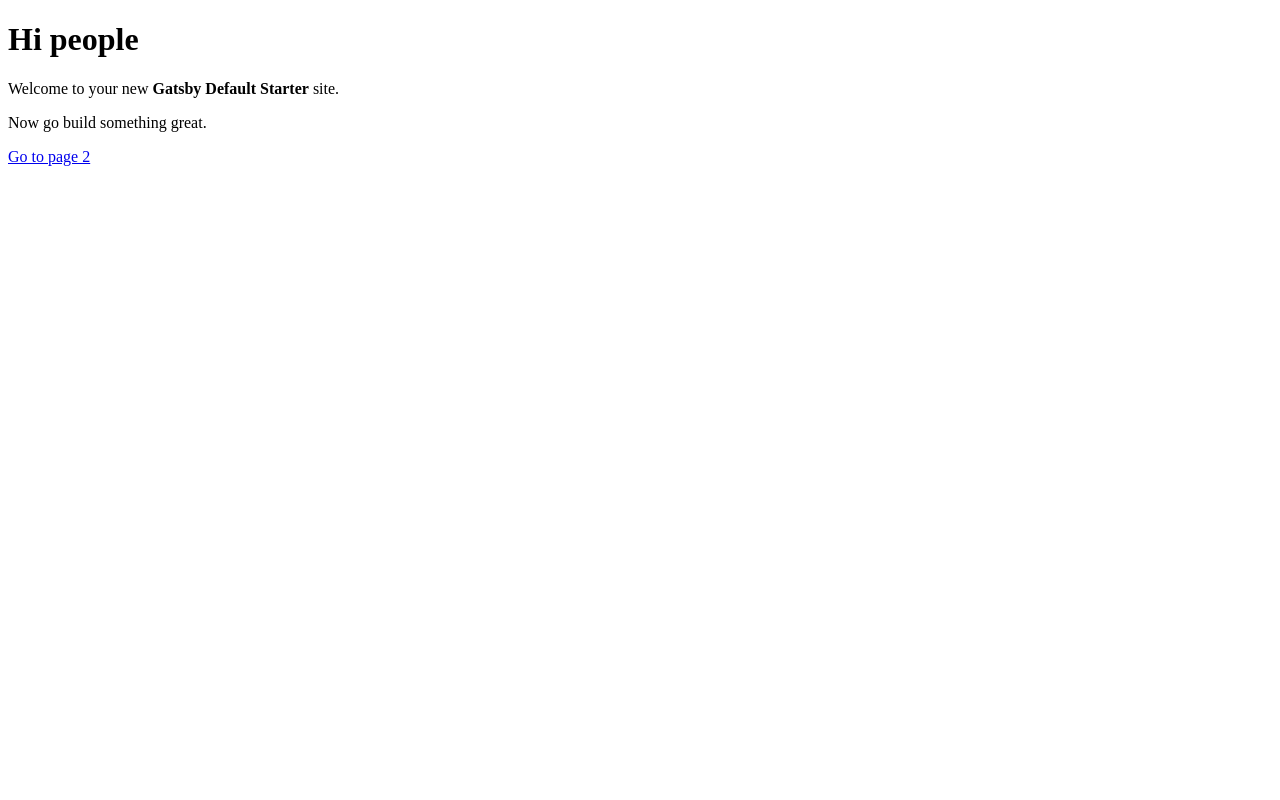
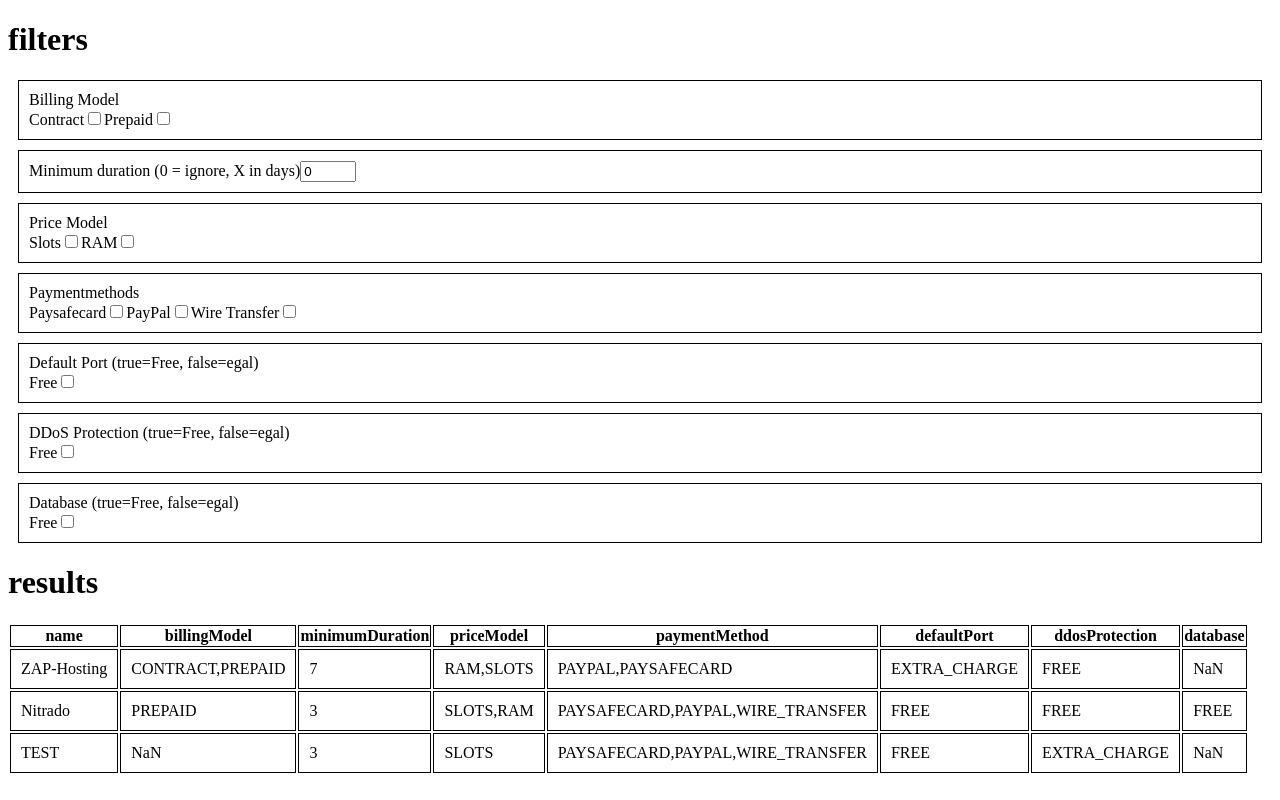
Before and after one commit to MarcMogdanz/MinecraftHostingComparison, a Gatsby site: page / in a window 1280 px wide. Built offline with nearby package versions, Linux system fonts and the light colour scheme; Gatsby itself is replaced by a stand-in of ours.

Commit message:
first working version without data/styles

```diff
--- a/package.json
+++ b/package.json
@@ -27,7 +27,8 @@
     "prop-types": "^15.7.2",
     "react": "^16.12.0",
     "react-dom": "^16.12.0",
-    "react-helmet": "^5.2.1"
+    "react-helmet": "^5.2.1",
+    "styled-components": "^5.0.0"
   },
   "devDependencies": {
     "@types/node": "^13.1.8",
@@ -35,6 +36,7 @@
     "@types/react": "^16.9.17",
     "@types/react-dom": "^16.9.4",
     "@types/react-helmet": "^5.0.15",
+    "@types/styled-components": "^4.4.2",
     "prettier": "^1.19.1",
     "tslint": "^5.20.1",
     "tslint-loader": "^3.5.4",
--- /dev/null
+++ b/src/Companies.ts
@@ -0,0 +1,53 @@
+import Company, {
+  BillingModel,
+  PriceModel,
+  PaymentMethod,
+  DefaultPort,
+  DDoSProtection,
+  Database,
+} from "./Company";
+
+const zapHosting = new Company(
+  "ZAP-Hosting",
+  [BillingModel.CONTRACT, BillingModel.PREPAID],
+  7,
+  [PriceModel.RAM, PriceModel.SLOTS],
+  [PaymentMethod.PAYPAL, PaymentMethod.PAYSAFECARD],
+  DefaultPort.EXTRA_CHARGE,
+  DDoSProtection.FREE,
+  null,
+);
+
+const nitrado = new Company(
+  "Nitrado",
+  [BillingModel.PREPAID],
+  3,
+  [PriceModel.SLOTS, PriceModel.RAM],
+  [
+    PaymentMethod.PAYSAFECARD,
+    PaymentMethod.PAYPAL,
+    PaymentMethod.WIRE_TRANSFER,
+  ],
+  DefaultPort.FREE,
+  DDoSProtection.FREE,
+  Database.FREE,
+);
+
+const test = new Company(
+  "TEST",
+  null,
+  3,
+  [PriceModel.SLOTS],
+  [
+    PaymentMethod.PAYSAFECARD,
+    PaymentMethod.PAYPAL,
+    PaymentMethod.WIRE_TRANSFER,
+  ],
+  DefaultPort.FREE,
+  DDoSProtection.EXTRA_CHARGE,
+  null,
+);
+
+const AllCompanies = [zapHosting, nitrado, test];
+
+export { AllCompanies };
--- /dev/null
+++ b/src/Company.ts
@@ -0,0 +1,66 @@
+export default class Company {
+  // TODO: change to private
+  public name: string;
+  public billingModel: BillingModel[] | null;
+  public minimumDuration: number | null; // in days
+  public priceModel: PriceModel[] | null;
+  public paymentMethods: PaymentMethod[] | null;
+  public defaultPort: DefaultPort | null;
+  public ddosProtection: DDoSProtection | null;
+  public database: Database | null;
+  // TODO: Backups (Filter)
+  // TODO: Mods (Filter)
+  // TODO: Server Locations (Filter)
+  // TODO: Company Locations (Filter)
+
+  constructor(
+    name: string,
+    billingModel: BillingModel[] | null,
+    minimumDuration: number | null,
+    priceModel: PriceModel[] | null,
+    paymentMethods: PaymentMethod[] | null,
+    defaultPort: DefaultPort | null,
+    ddosProtection: DDoSProtection | null,
+    database: Database | null,
+  ) {
+    this.name = name;
+    this.billingModel = billingModel;
+    this.minimumDuration = minimumDuration;
+    this.priceModel = priceModel;
+    this.paymentMethods = paymentMethods;
+    this.defaultPort = defaultPort;
+    this.ddosProtection = ddosProtection;
+    this.database = database;
+  }
+}
+
+export enum BillingModel {
+  PREPAID = "PREPAID",
+  CONTRACT = "CONTRACT",
+}
+
+export enum PriceModel {
+  SLOTS = "SLOTS",
+  RAM = "RAM",
+}
+
+export enum PaymentMethod {
+  PAYSAFECARD = "PAYSAFECARD",
+  PAYPAL = "PAYPAL",
+  WIRE_TRANSFER = "WIRE_TRANSFER",
+}
+
+export enum DefaultPort {
+  FREE = "FREE",
+  EXTRA_CHARGE = "EXTRA_CHARGE",
+}
+
+export enum DDoSProtection {
+  FREE = "FREE",
+  EXTRA_CHARGE = "EXTRA_CHARGE",
+}
+
+export enum Database {
+  FREE = "FREE",
+  EXTRA_CHARGE = "EXTRA_CHARGE",
+}
--- /dev/null
+++ b/src/components/FilterElement.tsx
@@ -0,0 +1,76 @@
+import * as React from "react";
+
+function TextFilter({
+  labelText,
+  name,
+  value,
+  handleChange,
+}: {
+  labelText: string;
+  name: string;
+  value: string;
+  handleChange: (event: React.ChangeEvent<HTMLInputElement>) => void;
+}) {
+  return (
+    <label>
+      {labelText}
+      <input name={name} type="text" value={value} onChange={handleChange} />
+    </label>
+  );
+}
+
+function CheckboxFilter({
+  labelText,
+  name,
+  checked,
+  handleChange,
+}: {
+  labelText: string;
+  name: string;
+  checked: boolean;
+  handleChange: (event: React.ChangeEvent<HTMLInputElement>) => void;
+}) {
+  return (
+    <label>
+      {labelText}
+      <input
+        name={name}
+        type="checkbox"
+        checked={checked}
+        onChange={handleChange}
+      />
+    </label>
+  );
+}
+
+function NumberFilter({
+  labelText,
+  name,
+  value,
+  min,
+  max,
+  handleChange,
+}: {
+  labelText: string;
+  name: string;
+  value: number;
+  min: number;
+  max: number;
+  handleChange: (event: React.ChangeEvent<HTMLInputElement>) => void;
+}) {
+  return (
+    <label>
+      {labelText}
+      <input
+        name={name}
+        type="number"
+        min={min}
+        max={max}
+        value={value}
+        onChange={handleChange}
+      />
+    </label>
+  );
+}
+
+export { TextFilter, CheckboxFilter, NumberFilter };
--- /dev/null
+++ b/src/components/Filters.tsx
@@ -0,0 +1,396 @@
+import * as React from "react";
+import styled from "styled-components";
+import Company, {
+  BillingModel,
+  PriceModel,
+  PaymentMethod,
+  DefaultPort,
+  DDoSProtection,
+  Database,
+} from "../Company";
+import { AllCompanies } from "../Companies";
+import { /*TextFilter,*/ CheckboxFilter, NumberFilter } from "./FilterElement";
+
+// @ts-ignore
+interface FiltersProps {
+  updateCompanies: (companies: Company[]) => void;
+}
+
+interface FiltersState {
+  name: string;
+  billingModelPrepaid: boolean;
+  billingModelContract: boolean;
+  minimumDuration: number;
+  priceModelSlots: boolean;
+  priceModelRam: boolean;
+  paymentMethodPaysafecard: boolean;
+  paymentMethodPayPal: boolean;
+  paymentMethodWireTransfer: boolean;
+  defaultPortFree: boolean;
+  ddosProtectionFree: boolean;
+  databaseFree: boolean;
+}
+
+export default class Filters extends React.Component<
+  FiltersProps,
+  FiltersState
+> {
+  // @ts-ignore
+  constructor(props) {
+    super(props);
+
+    this.state = {
+      name: "",
+      billingModelContract: false,
+      billingModelPrepaid: false,
+      minimumDuration: 0, // TODO: set to 30
+      priceModelSlots: false,
+      priceModelRam: false,
+      paymentMethodPaysafecard: false,
+      paymentMethodPayPal: false,
+      paymentMethodWireTransfer: false,
+      defaultPortFree: false,
+      ddosProtectionFree: false,
+      databaseFree: false,
+    };
+
+    this.handleChange = this.handleChange.bind(this);
+    this.handleSubmit = this.handleSubmit.bind(this);
+  }
+
+  public render() {
+    return (
+      <>
+        <form onSubmit={this.handleSubmit}>
+          {/*
+          <Divider>
+            <TextFilter
+              labelText="Name"
+              name="name"
+              value={this.state.name}
+              handleChange={this.handleChange}
+            />
+          </Divider>
+          */}
+
+          <Divider>
+            <div>Billing Model</div>
+            <CheckboxFilter
+              labelText="Contract"
+              name="billingModelContract"
+              checked={this.state.billingModelContract}
+              handleChange={this.handleChange}
+            />
+            <CheckboxFilter
+              labelText="Prepaid"
+              name="billingModelPrepaid"
+              checked={this.state.billingModelPrepaid}
+              handleChange={this.handleChange}
+            />
+          </Divider>
+
+          <Divider>
+            <NumberFilter
+              labelText="Minimum duration (0 = ignore, X in days)"
+              name="minimumDuration"
+              value={this.state.minimumDuration}
+              min={0}
+              max={90}
+              handleChange={this.handleChange}
+            />
+          </Divider>
+
+          <Divider>
+            <div>Price Model</div>
+            <CheckboxFilter
+              labelText="Slots"
+              name="priceModelSlots"
+              checked={this.state.priceModelSlots}
+              handleChange={this.handleChange}
+            />
+            <CheckboxFilter
+              labelText="RAM"
+              name="priceModelRam"
+              checked={this.state.priceModelRam}
+              handleChange={this.handleChange}
+            />
+          </Divider>
+
+          <Divider>
+            <div>Paymentmethods</div>
+            <CheckboxFilter
+              labelText="Paysafecard"
+              name="paymentMethodPaysafecard"
+              checked={this.state.paymentMethodPaysafecard}
+              handleChange={this.handleChange}
+            />
+            <CheckboxFilter
+              labelText="PayPal"
+              name="paymentMethodPayPal"
+              checked={this.state.paymentMethodPayPal}
+              handleChange={this.handleChange}
+            />
+            <CheckboxFilter
+              labelText="Wire Transfer"
+              name="paymentMethodWireTransfer"
+              checked={this.state.paymentMethodWireTransfer}
+              handleChange={this.handleChange}
+            />
+          </Divider>
+
+          <Divider>
+            <div>Default Port (true=Free, false=egal)</div>
+            <CheckboxFilter
+              labelText="Free"
+              name="defaultPortFree"
+              checked={this.state.defaultPortFree}
+              handleChange={this.handleChange}
+            />
+          </Divider>
+
+          <Divider>
+            <div>DDoS Protection (true=Free, false=egal)</div>
+            <CheckboxFilter
+              labelText="Free"
+              name="ddosProtectionFree"
+              checked={this.state.ddosProtectionFree}
+              handleChange={this.handleChange}
+            />
+          </Divider>
+
+          <Divider>
+            <div>Database (true=Free, false=egal)</div>
+            <CheckboxFilter
+              labelText="Free"
+              name="databaseFree"
+              checked={this.state.databaseFree}
+              handleChange={this.handleChange}
+            />
+          </Divider>
+        </form>
+        {/* <Table companies={companies} /> */}
+      </>
+    );
+  }
+
+  private getFilteredCompanies(): Company[] {
+    const {
+      billingModelContract,
+      billingModelPrepaid,
+      minimumDuration,
+      priceModelSlots,
+      priceModelRam,
+      paymentMethodPaysafecard,
+      paymentMethodPayPal,
+      paymentMethodWireTransfer,
+      defaultPortFree,
+      ddosProtectionFree,
+      databaseFree,
+    } = this.state;
+    let filteredCompanies: Company[] = AllCompanies;
+
+    // TODO: name
+
+    // billingModelContract
+    if (billingModelContract) {
+      filteredCompanies = filteredCompanies.filter(company => {
+        if (
+          company.billingModel &&
+          company.billingModel.includes(BillingModel.CONTRACT)
+        ) {
+          return true;
+        }
+
+        return false;
+      });
+    }
+
+    // billingModelPrepaid
+    if (billingModelPrepaid) {
+      filteredCompanies = filteredCompanies.filter(company => {
+        if (
+          company.billingModel &&
+          company.billingModel.includes(BillingModel.PREPAID)
+        ) {
+          return true;
+        }
+
+        return false;
+      });
+    }
+
+    // minimumDuration
+    if (minimumDuration && minimumDuration !== 0) {
+      filteredCompanies = filteredCompanies.filter(company => {
+        if (
+          company.minimumDuration &&
+          company.minimumDuration <= minimumDuration
+        ) {
+          return true;
+        }
+
+        return false;
+      });
+    }
+
+    // priceModelSlots
+    if (priceModelSlots) {
+      filteredCompanies = filteredCompanies.filter(company => {
+        if (
+          company.priceModel &&
+          company.priceModel.includes(PriceModel.SLOTS)
+        ) {
+          return true;
+        }
+
+        return false;
+      });
+    }
+
+    // priceModelRam
+    if (priceModelRam) {
+      filteredCompanies = filteredCompanies.filter(company => {
+        if (company.priceModel && company.priceModel.includes(PriceModel.RAM)) {
+          return true;
+        }
+
+        return false;
+      });
+    }
+
+    // paymentMethodPaysafecard
+    if (paymentMethodPaysafecard) {
+      filteredCompanies = filteredCompanies.filter(company => {
+        if (
+          company.paymentMethods &&
+          company.paymentMethods.includes(PaymentMethod.PAYSAFECARD)
+        ) {
+          return true;
+        }
+
+        return false;
+      });
+    }
+
+    // paymentMethodPayPal
+    if (paymentMethodPayPal) {
+      filteredCompanies = filteredCompanies.filter(company => {
+        if (
+          company.paymentMethods &&
+          company.paymentMethods.includes(PaymentMethod.PAYPAL)
+        ) {
+          return true;
+        }
+
+        return false;
+      });
+    }
+
+    // paymentMethodWireTransfer
+    if (paymentMethodWireTransfer) {
+      filteredCompanies = filteredCompanies.filter(company => {
+        if (
+          company.paymentMethods &&
+          company.paymentMethods.includes(PaymentMethod.WIRE_TRANSFER)
+        ) {
+          return true;
+        }
+
+        return false;
+      });
+    }
+
+    // defaultPortFree (true=Free, false=egal)
+    filteredCompanies = filteredCompanies.filter(company => {
+      // filter is not set, all companies are valid
+      if (!defaultPortFree) {
+        return true;
+      }
+
+      // filter is set to free
+      if (company.defaultPort === DefaultPort.FREE) {
+        return true;
+      }
+
+      return false;
+    });
+
+    // ddosProtectionFree (true=Free, false=egal)
+    filteredCompanies = filteredCompanies.filter(company => {
+      // filter is not set, all companies are valid
+      if (!ddosProtectionFree) {
+        return true;
+      }
+
+      // filter is set to free
+      if (company.ddosProtection === DDoSProtection.FREE) {
+        return true;
+      }
+
+      return false;
+    });
+
+    // databaseFree (true=Free, false=egal)
+    filteredCompanies = filteredCompanies.filter(company => {
+      // filter is not set, all companies are valid
+      if (!databaseFree) {
+        return true;
+      }
+
+      // filter is set to free
+      if (company.database === Database.FREE) {
+        return true;
+      }
+
+      return false;
+    });
+
+    return filteredCompanies;
+  }
+
+  private handleChange(event: React.ChangeEvent<HTMLInputElement>): void {
+    const { type, name, checked, value } = event.target;
+
+    // .getFilteredCompanies() uses the state and we update the state here
+    // therefore .getFC() should be called after our state update was applied
+    // we do this via the .setState() callback
+    const callUpdate = () => {
+      const companies = this.getFilteredCompanies();
+      this.props.updateCompanies(companies);
+    };
+
+    // handle checkboxes
+    if (type === "checkbox") {
+      this.setState(
+        (prevState: FiltersState) => ({
+          ...prevState,
+          [name]: checked,
+        }),
+        callUpdate,
+      );
+      return;
+    }
+
+    // handle text and numbers
+    this.setState(
+      (prevState: FiltersState) =>
+        Object.assign({}, prevState, {
+          [name]: type === "number" ? parseInt(value, 10) : value,
+        }),
+      callUpdate,
+    );
+  }
+
+  // TODO: type
+  // @ts-ignore
+  private handleSubmit(event) {
+    // default <form> would cause a reload of the page
+    event.preventDefault();
+  }
+}
+
+const Divider = styled.div`
+  border: solid 1px black;
+  margin: 10px;
+  padding: 10px;
+`;
--- a/src/pages/index.tsx
+++ b/src/pages/index.tsx
@@ -1,5 +1,8 @@
 import * as React from "react";
-import Link from "gatsby-link";
+import Filters from "../components/Filters";
+import Company from "../Company";
+import { AllCompanies } from "../Companies";
+import styled from "styled-components";
 
 // Please note that you can use https://github.com/dotansimha/graphql-code-generator
 // to generate all types from graphQL schema
@@ -13,25 +16,93 @@
   };
 }
 
-export default class extends React.Component<IndexPageProps, {}> {
+interface IndexPageState {
+  companies: Company[];
+}
+
+export default class extends React.Component<IndexPageProps, IndexPageState> {
   constructor(props: IndexPageProps, context: any) {
     super(props, context);
+
+    this.state = {
+      companies: AllCompanies, // by default set all companies, will be overriden
+    };
+
+    this.updateCompanies = this.updateCompanies.bind(this);
   }
 
   public render() {
     return (
       <div>
-        <h1>Hi people</h1>
-        <p>
-          Welcome to your new{" "}
-          <strong>{this.props.data.site.siteMetadata.title}</strong> site.
-        </p>
-        <p>Now go build something great.</p>
-        <Link to="/page-2/">Go to page 2</Link>
+        <>
+          <h1>filters</h1>
+          <Filters updateCompanies={this.updateCompanies} />
+          <h1>results</h1>
+          <Table companies={this.state.companies} />
+        </>
       </div>
     );
   }
+
+  private updateCompanies(companies: Company[]) {
+    this.setState(() => ({
+      companies,
+    }));
+  }
 }
+
+const StyledTh = styled.th`
+  border: 1px solid black;
+`;
+
+const StyledTd = styled.td`
+  border: 1px solid black;
+  padding: 10px;
+`;
+
+// @ts-ignore
+const Table = ({ companies }: { companies: Company[] }): JSX.Element => {
+  const rows = companies.map((company, index) => (
+    <tr key={index}>
+      <StyledTd>{company.name}</StyledTd>
+      <StyledTd>
+        {company.billingModel ? company.billingModel.toString() : "NaN"}
+      </StyledTd>
+      <StyledTd>
+        {company.minimumDuration ? company.minimumDuration : "NaN"}
+      </StyledTd>
+      <StyledTd>
+        {company.priceModel ? company.priceModel.toString() : "NaN"}
+      </StyledTd>
+      <StyledTd>
+        {company.paymentMethods ? company.paymentMethods.toString() : "NaN"}
+      </StyledTd>
+      <StyledTd>{company.defaultPort ? company.defaultPort : "NaN"}</StyledTd>
+      <StyledTd>
+        {company.ddosProtection ? company.ddosProtection : "NaN"}
+      </StyledTd>
+      <StyledTd>{company.database ? company.database : "NaN"}</StyledTd>
+    </tr>
+  ));
+
+  return (
+    <>
+      <table>
+        <tr>
+          <StyledTh>name</StyledTh>
+          <StyledTh>billingModel</StyledTh>
+          <StyledTh>minimumDuration</StyledTh>
+          <StyledTh>priceModel</StyledTh>
+          <StyledTh>paymentMethod</StyledTh>
+          <StyledTh>defaultPort</StyledTh>
+          <StyledTh>ddosProtection</StyledTh>
+          <StyledTh>database</StyledTh>
+        </tr>
+        {rows}
+      </table>
+    </>
+  );
+};
 
 export const pageQuery = graphql`
   query IndexQuery {
```
Also changed, not shown: 1 other file.
